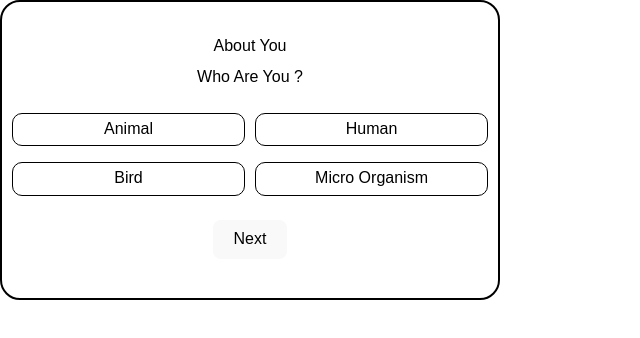
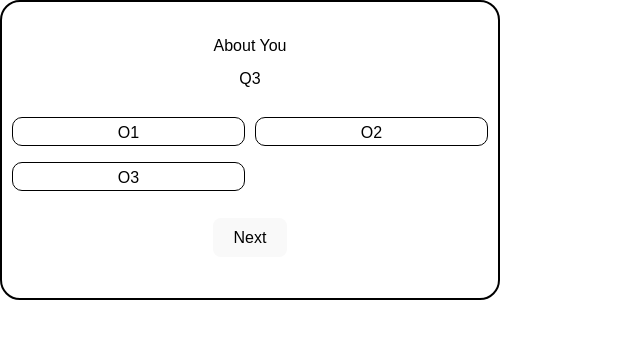
Before and after one commit to Kishor400/RITEnglishLab, a React (Vite) app: page /web-test in a window 1280 px wide. Both pictures are taken after a click on the link "About You". Shown: the top 338 px of the page, without its empty margins (0-640 px from the left). Built offline with nearby package versions, Linux system fonts and the light colour scheme.

Commit message:
done on test and signup

```diff
--- a/src/WebTest.jsx
+++ b/src/WebTest.jsx
@@ -1,6 +1,7 @@
 import './TestStyle.css';
 import Temp from "./WebTestModule.jsx";
 import data from "./assets/testdata.json";
+import QData from "./assets/QData.json";
 import LogImg from "./assets/LogImg.png";
 import { Link } from 'react-router-dom';
 import React, { useState,useEffect } from 'react';
@@ -8,12 +9,13 @@ import React, { useState,useEffect } from 'react';
 
 function WebTest(logInfo) {
 
-  console.log(logInfo.logInfo);
+  const Latest=QData.title.slice(-3);
 
-  const [Test, setTest] = useState('');
+  const [TId, setTId] = useState(0);
+
   function chgTest(x){
     //document.querySelector("Temp").test="{x}";
-    setTest(x);
+    setTId(QData.title.indexOf(x));
     document.querySelector(".tt").style="display:none;";
     document.querySelector(".testMod").style="display:flex;";
   }
@@ -25,13 +27,13 @@ function WebTest(logInfo) {
                 <p>Latest</p>
                 <div className='Tests'>
                     <div>
-                      <a onClick={()=>chgTest(data.Test1)}>{data.Test1.Title}</a>
+                      <a onClick={()=>chgTest(Latest[0])}>{Latest[0]}</a>
                     </div>
                     <div>
-                      <a onClick={()=>chgTest(data.Test2)}>{data.Test2.Title}</a>
+                      <a onClick={()=>chgTest(Latest[1])}>{Latest[1]}</a>
                     </div>
                     <div>
-                      <a onClick={()=>chgTest(data.Test3)}>{data.Test3.Title}</a>
+                      <a onClick={()=>chgTest(Latest[2])}>{Latest[2]}</a>
                     </div>
                 </div>
 
@@ -39,8 +41,7 @@ function WebTest(logInfo) {
             </div>
         </div>
         <div className='testMod'>
-
-          <Temp test={Test||data.Test1} logInfo={logInfo.logInfo} className='TTT'/>
+          <Temp TId={TId} logInfo={logInfo.logInfo} className='TTT'/>
         </div>
 
     </>
--- a/src/WebTestModule.jsx
+++ b/src/WebTestModule.jsx
@@ -4,29 +4,33 @@ import React, { useEffect } from 'react';
 import LogImg from "./assets/LogImg.png";
 import Test from './Test';
 import datas from "./assets/markData.json"
+import QDatas from "./assets/QData.json"
 
 
 
 
-function Temp({test,logInfo}) {
+function Temp({TId,logInfo}) {
 
     //console.log(data.Test1);
     console.log(logInfo);
-
+    console.log(TId)
     const prevData=datas;
     console.log(prevData);
+    let sampleArray=["hi","op"]
 
-    const [x, setX] = useState(0);
 
     const [mark, setmark] = useState(0);
 
+    const[QData,setqdata]=useState(QDatas);
+    let opt=QData.options[TId];
+    const [y, sety] = useState(QData.question[TId].length-1);
     // SERVER SIDE
 
     //const [jsonData, setJsonData] = useState({ mark: mark });
 
         const handleWriteJson = async () => {
             try {
-                prevData.push([logInfo[0],test.Index,mark]);
+                prevData.push([logInfo[0],TId,mark]);
                 const response = await fetch('/write-json', {
                 method: 'POST',
                 headers: {
@@ -49,64 +53,105 @@ function Temp({test,logInfo}) {
     // ======
 
 
-    useEffect(() => {
-        handleRadioSelection();
-      }, []);
-      const handleRadioSelection = () => {
-        const radioInput = document.querySelector('input[type="radio"][name="answer"]:checked');
-        const butt = document.querySelector('#butt').innerHTML;
+    // useEffect(() => {
+    //     handleRadioSelection();
+    //   }, []);
+    //   const handleRadioSelection = () => {
+    //     const radioInput = document.querySelector('input[type="radio"][className="rad"]:checked');
+    //     const butt = document.querySelector('#butt').innerHTML;
 
-        if(radioInput){
-            if(radioInput.value==test.crt[x]){
+    //     if(radioInput){
+    //         console.log(radioInput.value)
+    //         if(radioInput.value==QData.answer[x]){
+    //             setmark(mark+1);
+    //         }
+    //     }else{
+    //         console.log("po")
+    //     }
+
+    //     if(x>0){
+    //         if (radioInput) {
+    //             setX(x+1);
+    //             console.log("crt");
+    //         }
+    //     }else if(x==0){
+    //         document.querySelector('#butt').disabled=true;
+    //         document.querySelector(".mark").style="display:flex";
+    //         document.querySelector(".test-cont").style="display:none";
+    //     }
+    //   };
+
+
+    const opts = QData.options[TId]
+    const [selectedOption, setSelectedOption] = useState('');
+
+    const handleOptionChange = (e) => {
+        e.target.style="color:red;";
+        setSelectedOption(e.target.value);
+    };
+
+    function optionVerfi(){
+        if(selectedOption!=""){
+            console.log(selectedOption)
+            console.log(QData.answer[TId][y])
+            if(selectedOption==QData.answer[TId][y]){
                 setmark(mark+1);
             }
         }
-
-        if(butt=="Next"){
-            if (radioInput) {
-                setX(x+1);
+        const butt = document.querySelector('#butt').innerHTML;
+        if(y!=0){
+            if (selectedOption!="") {
+                sety(y-1);
                 console.log("crt");
-            }
-        }else if(butt=="Submit"){
+            }}
+        if(y==0){
             document.querySelector('#butt').disabled=true;
             document.querySelector(".mark").style="display:flex";
             document.querySelector(".test-cont").style="display:none";
         }
-      };
-
-      function chgbg(n){
-        document.querySelector(".opt"+1).style="color:black;";
-        document.querySelector(".opt"+2).style="color:black;";
-        document.querySelector(".opt"+3).style="color:black;";
-        document.querySelector(".opt"+4).style="color:black;";
-
-        document.querySelector(".opt"+n).style="color:blue;";
-
-      }
+    }
 
     return (
 
         <div>
             <div className='body'>
                 <div className='test-cont'>
-                    <p>{test.Title}</p>
+                    <p>{QData.title[TId]}</p>
                     <div className='qa'>
-                        <p className='q'>{test.q[x]}</p>
+                        <p className='q'>{QData.question[TId][y]}</p>
                         <div className='a'>
 
-                            <label className='opt opt1' onClick={()=>chgbg(1)}><input type="radio" name='answer' className='rad' value={test.a1[x]}/>{test.a1[x]}</label>
-                            <label className='opt opt2' onClick={()=>chgbg(2)}><input type="radio" name='answer' className='rad' value={test.a2[x]}/>{test.a2[x]}</label>
-                            <label className='opt opt3' onClick={()=>chgbg(3)}><input type="radio" name='answer' className='rad' value={test.a3[x]}/>{test.a3[x]}</label>
-                            <label className='opt opt4' onClick={()=>chgbg(4)}><input type="radio" name='answer' className='rad' value={test.a4[x]}/>{test.a4[x]}</label>
+                            {/* <label className='opt opt1' onClick={()=>chgbg(1)}><input type="radio" name='answer' className='rad' value={QData.options[TId][x][0]}/>{QData.options[TId][x][0]}</label>
+                            <label className='opt opt2' onClick={()=>chgbg(2)}><input type="radio" name='answer' className='rad' value={QData.options[TId][x][0]}/>{QData.options[TId][x][0]}</label>
+                            <label className='opt opt3' onClick={()=>chgbg(3)}><input type="radio" name='answer' className='rad' value={QData.options[TId][x][0]}/>{QData.options[TId][x][0]}</label>
+                            <label className='opt opt4' onClick={()=>chgbg(4)}><input type="radio" name='answer' className='rad' value={QData.options[TId][x][0]}/>{QData.options[TId][x][0]}</label> */}
 
 
+                            {opts[y].map((option) => (
+                                    <label key={option} className='opt'>
+                                    <input
+                                        type="radio"
+                                        value={option}
+                                        checked={selectedOption === option}
+                                        onChange={handleOptionChange}
+                                        className='rad'
+                                    />
+                                    <span style={{ color: selectedOption === option ? 'blue' : 'black' }}>
+                                        {option}
+                                    </span>
+
+                                    </label>
+                                ))}
+
                         </div>
-                        <button onClick={handleRadioSelection} id='butt' >{test.but[x]}</button>
+
+
+                        <button onClick={optionVerfi} id='butt' >Next</button>
                     </div>
                 </div>
             </div>
             <div className='mark'>
-                <p>{test.Title}</p>
+                <p>{QData.title[TId]}</p>
                 <p>Mark : {mark}</p>
                 <button onClick={handleWriteJson}>Go Back</button>
             </div>
--- /dev/null
+++ b/src/assets/QData.json
@@ -0,0 +1,4 @@
+{"title":["About Sun","About Air","About You"],
+"question":[["What is shape of sun ?","what is color of sun ?","where is sun ?"],["Q1","Q2","Q3"],["Q1","Q2","Q3"]],
+"options":[[["Square","Reactangle","Triangle","Sphere"],["Blue","Red"],["Solar System","Chennai","america","Madurai"]],[["O1","O2","O3"],["O1","O2","O3"],["O1","O2","O3"]],[["O1","O2","O3"],["O1","O2","O3"],["O1","O2","O3"]]],
+"answer":[["Sphere","Red","Solar System"],["O1","O2","O3"],["O1","O2","O3"]]}
--- a/src/assets/markData.json
+++ b/src/assets/markData.json
@@ -38,5 +38,35 @@
     "953622244024",
     0,
     3
+  ],
+  [
+    "404",
+    0,
+    0
+  ],
+  [
+    "404",
+    0,
+    2
+  ],
+  [
+    "404",
+    0,
+    3
+  ],
+  [
+    "404",
+    1,
+    1
+  ],
+  [
+    "404",
+    0,
+    1
+  ],
+  [
+    "404",
+    0,
+    1
   ]
 ]
--- a/src/testmod.css
+++ b/src/testmod.css
@@ -26,7 +26,7 @@
 .a{
 
    display: grid;
-   height: 50%;
+
    width: 100%;
    grid-template-columns: 1fr 1fr;
    column-gap: 10px;
@@ -44,4 +44,11 @@
     border: 1px solid black;
     border-radius: 10px;
     padding-top: 3px;
+    color: black;
 }
+
+/* .box{
+    width:100%;
+    height: 100%;
+    background-color: red;
+} */
```
